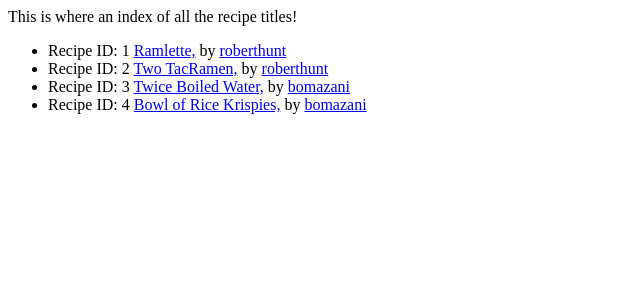
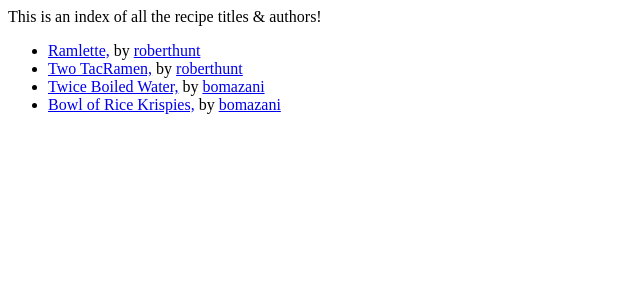
Before and after one commit to bomazani/recipebox, a Django app: page / in a window 1280 px wide. Shown: the top 300 px of the page, without its empty margins (0-640 px from the left). Run offline with Django 3.2, Linux system fonts and the light colour scheme; data comes from the database, SQL or seed files in the repository.

Commit message:
Created dev branch. Deleted commented lines. Removed Recipe id from index.htmlDelete commented lines. Removed recipe_id from index.html

```diff
--- a/recipebox-app/recipebox/urls.py
+++ b/recipebox-app/recipebox/urls.py
@@ -27,8 +27,6 @@ admin.site.register(Recipe)
 urlpatterns = [
     path('admin/', admin.site.urls),
     path('', views.index, name='index'),
-    # path('recipe/', views.Recipes, name='recipe'),
-    # path('author/', views.Authors, name='author'),
     path('recipe/<int:recipe_id>', views.recipe),
     path('author/<int:author_id>', views.author),
 ]
--- a/recipebox-app/recipebox/views.py
+++ b/recipebox-app/recipebox/views.py
@@ -16,6 +16,5 @@ def author(request, author_id):
     return render(request, 'author.html', context)
 
 def recipe(request, recipe_id):
-    # items = Recipe.objects.get(id=recipe_id)
     items = get_object_or_404(Recipe, id=recipe_id)
     return render(request, 'recipe.html', {'data':items})
--- a/recipebox-app/templates/index.html
+++ b/recipebox-app/templates/index.html
@@ -5,19 +5,13 @@
     <title>RecipeBox Index!!!</title>
 </head>
 <body>
-    This is where an index of all the recipe titles!
+    This is an index of all the recipe titles & authors!
     <ul>
         {% for foo in data %}
         <li>
-            Recipe ID: {{foo.id}}
             <a href='/recipe/{{foo.id}}'>{{ foo.title }},</a>
             by <a href='/author/{{foo.author.id}}'>{{ foo.author }}</a>
         </li>
-        <!-- <ul>
-            <li>
-                {{ foo.body }}
-            </li>
-        </ul> -->
         {% endfor %}
     </ul>
 </body>
```
